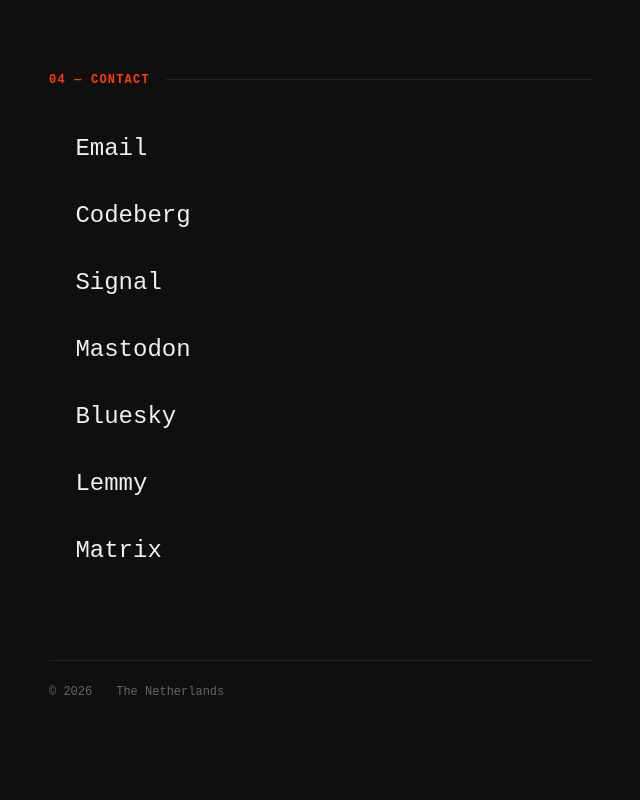
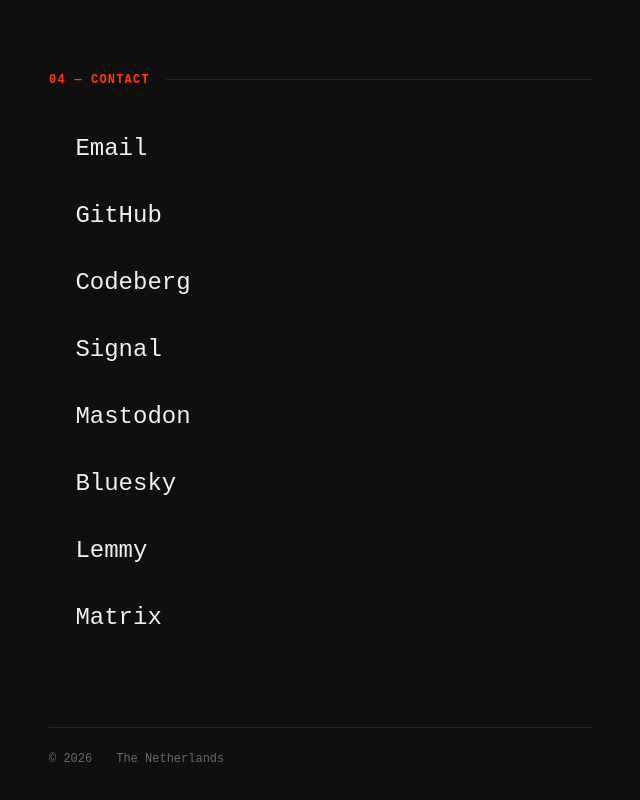
Before and after one commit to thomasboom/thomasboom, a Next.js app in the folder website/: page / in a window 1280 px wide. Shown: the part 2077-2877 px from the top of the page, without its empty margins (639-1279 px from the left). Before the commit the page ends 2824 px from the top, so only its background shows below. Built offline with nearby package versions, Linux system fonts and the light colour scheme; no server answers; a web font is replaced by a local one.

Commit message:
Added GitHub account back because it's now unbanned.

```diff
--- a/website/app/components/Contact.tsx
+++ b/website/app/components/Contact.tsx
@@ -1,7 +1,7 @@
 export default function Contact() {
   const contacts = [
     { label: 'Email', href: 'mailto:thomasnowprod@proton.me' },
-    // { label: "GitHub", href: "https://github.com/thomasboom" },
+    { label: "GitHub", href: "https://github.com/thomasboom" },
     { label: 'Codeberg', href: 'https://codeberg.org/thomasboom' },
     { label: 'Signal', href: 'https://signal.me/#eu/fEo_ZOMCPYGFE3QyEDyQy3c3Jz8hWsmpTLFxW2CHRQwVehMlgjhNKKKUX3LtsDcQ' },
     { label: 'Mastodon', href: 'https://mastodon.social/@thomasboom' },
```
